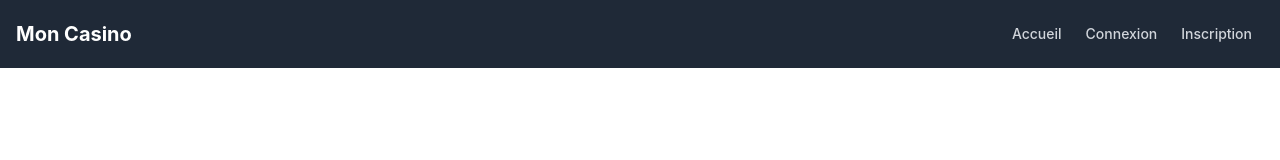
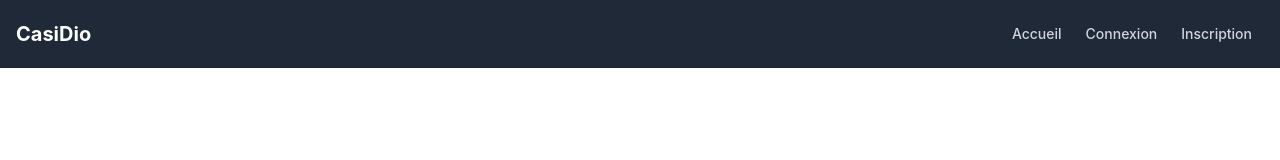
Before and after one commit to jojo-jrd/Ensimag-CasiDio, a React (Vite) app in the folder frontend/: page / in a window 1280 px wide. Shown: the top 160 px of the page. Built offline with nearby package versions, Linux system fonts and the light colour scheme.

Commit message:
[FIX] frontend delete user admin

```diff
--- a/frontend/src/components/navbar/Navbar.jsx
+++ b/frontend/src/components/navbar/Navbar.jsx
@@ -16,7 +16,7 @@ function NavBar() {
             <nav className="bg-gray-800 p-4">
                 <div className="flex flex-wrap items-center justify-between">
                     <div className="flex-shrink-0">
-                        <span onClick={() => changePage('home')} className="text-white text-xl cursor-pointer font-bold">Mon Casino</span>
+                        <span onClick={() => changePage('home')} className="text-white text-xl cursor-pointer font-bold">CasiDio</span>
                     </div>
                     <div className="hidden md:flex justify-end md:flex-grow">
                         { userConnected?.email ? (
--- a/frontend/src/pages/admin_users/AdminUsers.jsx
+++ b/frontend/src/pages/admin_users/AdminUsers.jsx
@@ -97,14 +97,11 @@ function AdminUsers() {
           .then(async (willDelete) => {
             if (willDelete) {
                 // Suppression de l'utilisateur
-                const reponse = await(await fetch(`${import.meta.env.VITE_API_URL}/api/user`, {
+                const reponse = await(await fetch(`${import.meta.env.VITE_API_URL}/api/user/${user.id}`, {
                     method: 'DELETE',
                     headers: {
                         'x-access-token': token,
                     },
-                    body : {
-                        userId : user.id
-                    }
                 })).json();
                 if (reponse.status) {
                     toast.success("Utilisateur supprimé", {
```
Also changed, not shown: 2 other files (tests, documents, lock files or other folders).
